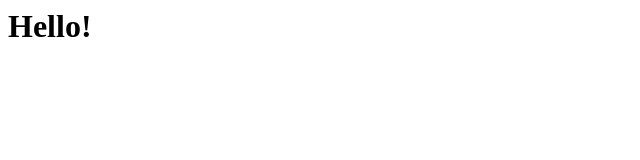
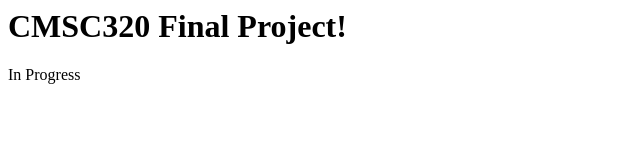
Before and after one commit to SJ-Yu-99/cmsc320final.github.io, a plain HTML site: page index.html in a window 1280 px wide. Shown: the whole page, without its empty margins (0-640 px from the left). Drawn offline with Linux system fonts and the light colour scheme.

Commit message:
Update title

```diff
--- a/index.html
+++ b/index.html
@@ -1 +1,2 @@
-<h1>Hello!</h1>
+<h1>CMSC320 Final Project!</h1>
+<p>In Progress</p>
```
